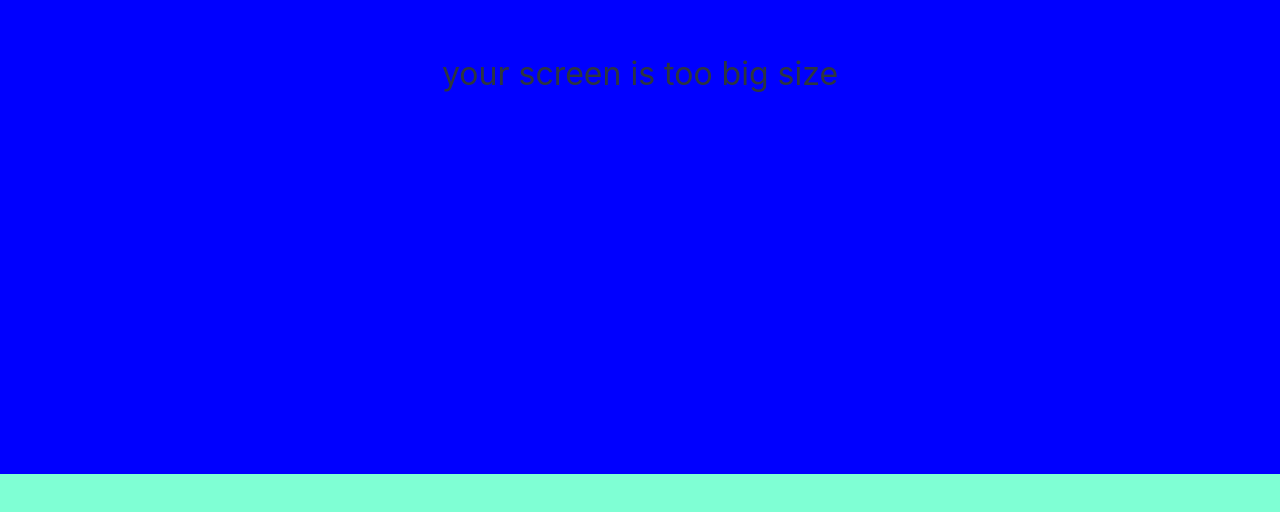
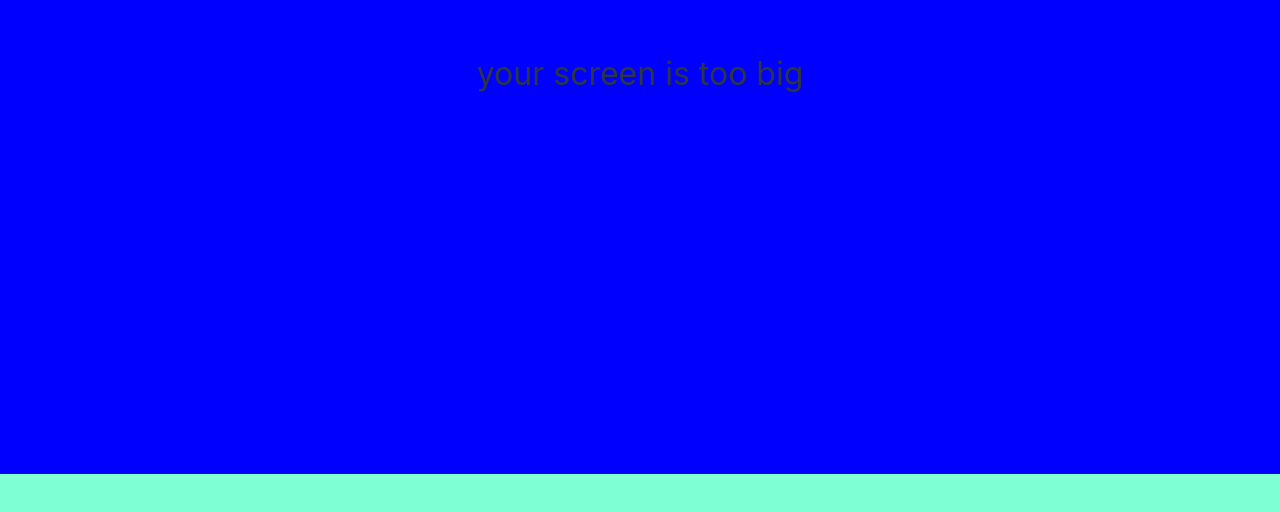
Before and after one commit to Taebara36/test1, a plain HTML site: page friends.html in a window 1280 px wide. Shown: the part 326-838 px from the top of the page. Drawn offline with Linux system fonts and the light colour scheme; grey boxes are pictures that could not be loaded.

Commit message:
size DEL

```diff
--- a/friends.html
+++ b/friends.html
@@ -110,7 +110,7 @@
         </div>
 
     <div id="no-mobile">
-        <span>your screen is too big size</span>
+        <span>your screen is too big </span>
     </div>
 
      <script src="https://kit.fontawesome.com/01fea51fe9.js" crossorigin="anonymous">
```
